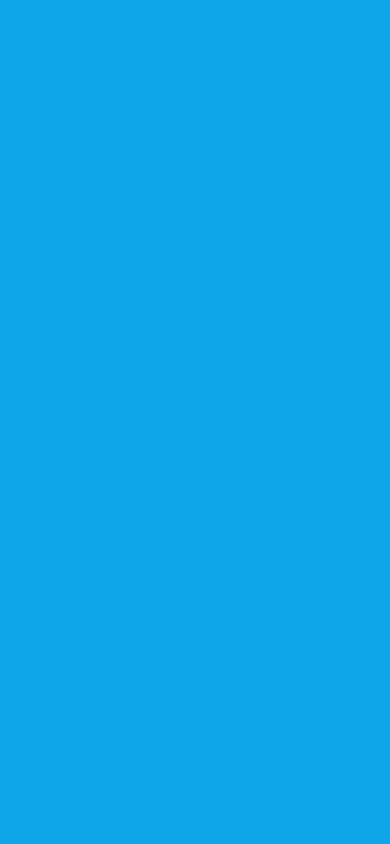
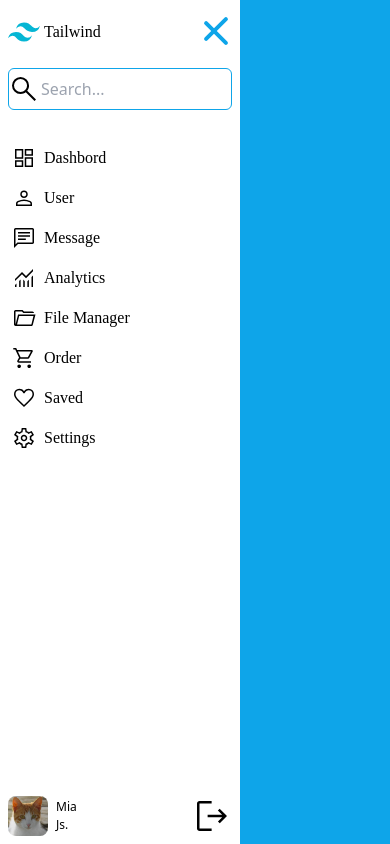
Before and after one commit to Mu-selim/TailwindCSS, a website: page Responsive sidebar/index.html in a window 390 px wide. Drawn offline with nearby package versions, Linux system fonts and the light colour scheme; files that its build step writes are made by us from their sources.

Commit message:
Responsive Sidebar

```diff
--- a/Responsive sidebar/index.html
+++ b/Responsive sidebar/index.html
@@ -1,16 +1,75 @@
 <!DOCTYPE html>
-<html lang="en" class="scroll-smooth">
+<html lang="en">
 <head>
     <meta charset="UTF-8">
     <meta http-equiv="X-UA-Compatible" content="IE=edge">
     <meta name="viewport" content="width=device-width, initial-scale=1.0">
-    <title>Responsive Navbar - Tailwind</title>
+    <title>Responsive Sidebar - Tailwind</title>
     <link rel="shortcut icon" href="tailwindIcon.svg" type="image/x-icon">
     <link rel="stylesheet" href="style/output.css">
     <link rel="stylesheet" href="style/custom.css">
     <script defer src="main.js"></script>
 </head>
 <body class="bg-sky-500">
-
+    <aside class="relative sidemenu flex flex-col h-screen w-60 p-1 bg-white duration-300">
+        <div class="topBox flex items-center justify-between p-1 my-2">
+            <div class="logo flex items-center gap-1">
+                <img class="tailwindLogo w-8 h-8 cursor-pointer" src="tailwindIcon.svg" alt="Tailwind">
+                <h1 class="tailwindHeeader font-[Poppins] select-none">Tailwind</h1>
+            </div>
+            <menu class="hamburger flex flex-col gap-1.5 cursor-pointer">
+                <span class="line line1 bg-sky-500 w-8 h-1 duration-300 translate-y-[6px] rotate-[45deg] rounded-lg"></span>
+                <span class="line line2 bg-sky-500 w-8 h-1 duration-300 translate-y-[-8px] rotate-[-45deg] rounded-lg"></span>
+            </menu>
+        </div>
+        <div class="relative h-fit mx-1 my-2">
+            <input class="searchInput w-full outline-none py-2 pl-8 pr-2 border-sky-500 border-[1px] rounded-md" type="text" placeholder="Search...">
+            <img class="searchIcon absolute w-8 h-8 cursor-pointer left-0 top-[50%] duration-300 translate-y-[-50%] rounded-md" src="Icons/search.svg" alt="">
+        </div>
+        <ul class="listContainer p-1 my-4">
+            <li class="listItem flex items-center gap-2 px-1 py-2 rounded-lg cursor-pointer duration-300 hover:bg-slate-300">
+                <img class="w-6 h-6" src="Icons/dashboard.svg" alt="">
+                <h2 class="listitemItitle font-[Poppins]">Dashbord</h2>
+            </li>
+            <li class="listItem flex items-center gap-2 px-1 py-2 rounded-lg cursor-pointer duration-300 hover:bg-slate-300">
+                <img class="w-6 h-6" src="Icons/user.svg" alt="">
+                <h2 class="listitemItitle font-[Poppins]">User</h2>
+            </li>
+            <li class="listItem flex items-center gap-2 px-1 py-2 rounded-lg cursor-pointer duration-300 hover:bg-slate-300">
+                <img class="w-6 h-6" src="Icons/message.svg" alt="">
+                <h2 class="listitemItitle font-[Poppins]">Message</h2>
+            </li>
+            <li class="listItem flex items-center gap-2 px-1 py-2 rounded-lg cursor-pointer duration-300 hover:bg-slate-300">
+                <img class="w-6 h-6" src="Icons/analytic.svg" alt="">
+                <h2 class="listitemItitle font-[Poppins]">Analytics</h2>
+            </li>
+            <li class="listItem flex items-center gap-2 px-1 py-2 rounded-lg cursor-pointer duration-300 hover:bg-slate-300">
+                <img class="w-6 h-6" src="Icons/folder.svg" alt="">
+                <h2 class="listitemItitle font-[Poppins]">File Manager</h2>
+            </li>
+            <li class="listItem flex items-center gap-2 px-1 py-2 rounded-lg cursor-pointer duration-300 hover:bg-slate-300">
+                <img class="w-6 h-6" src="Icons/order.svg" alt="">
+                <h2 class="listitemItitle font-[Poppins]">Order</h2>
+            </li>
+            <li class="listItem flex items-center gap-2 px-1 py-2 rounded-lg cursor-pointer duration-300 hover:bg-slate-300">
+                <img class="w-6 h-6" src="Icons/saved.svg" alt="">
+                <h2 class="listitemItitle font-[Poppins]">Saved</h2>
+            </li>
+            <li class="listItem flex items-center gap-2 px-1 py-2 rounded-lg cursor-pointer duration-300 hover:bg-slate-300">
+                <img class="w-6 h-6" src="Icons/settings.svg" alt="">
+                <h2 class="listitemItitle font-[Poppins]">Settings</h2>
+            </li>
+        </ul>
+        <div class="userBox absolute bottom-0 left-0 w-full p-2 flex justify-between items-center">
+            <div class="flex gap-2 items-center">
+                <img class="w-10 h-10 rounded-lg" src="Icons/cat.jpeg" alt="Cat">
+                <div class="name flex flex-col">
+                    <h1 class="firstName  text-[12px]">Mia</h1>
+                    <h2 class="secondname text-[12px]">Js.</h2>
+                </div>
+            </div>
+            <img class="logout w-10 h-10 cursor-pointer" src="Icons/logout.svg" alt="logout">
+        </div>
+    </aside>
 </body>
 </html>
--- a/Responsive sidebar/main.js
+++ b/Responsive sidebar/main.js
@@ -0,0 +1,12 @@
+const hamburger = document.querySelector('.hamburger');
+const sidemenu = document.querySelector('.sidemenu');
+const logo = document.querySelector('.logo');
+const tailwindLogo = document.querySelector('.tailwindLogo');
+
+hamburger.addEventListener('click', ()=> {
+    sidemenu.classList.add('active');
+});
+
+tailwindLogo.addEventListener('click', ()=> {
+    sidemenu.classList.remove('active');
+})
--- a/Responsive sidebar/style/custom.css
+++ b/Responsive sidebar/style/custom.css
@@ -0,0 +1,32 @@
+.sidemenu.active {
+    width: 60px;
+}
+
+.sidemenu.active .topBox {
+    justify-content: center;
+}
+
+.sidemenu.active .tailwindHeeader,
+.sidemenu.active .hamburger,
+.sidemenu.active .searchInput,
+.sidemenu.active .listitemItitle,
+.sidemenu.active .name,
+.sidemenu.active .logout {
+    display: none;
+}
+
+.sidemenu.active .searchIcon {
+    width: 40px;
+    height: 40px;
+    padding: 4px;
+    left: 50%;
+    transform: translate(-50%, -10px);
+}
+
+.sidemenu.active .searchIcon:hover {
+    background: #cbd5e1;
+}
+
+.sidemenu.active .listItem {
+    justify-content: center;
+}
```
Also changed, not shown: Responsive sidebar/Icons/addCircle.svg (added), Responsive sidebar/Icons/analytic.svg (added), Responsive sidebar/Icons/cat.jpeg (added), Responsive sidebar/Icons/close.svg (added), Responsive sidebar/Icons/dashboard.svg (added), Responsive sidebar/Icons/folder.svg (added), Responsive sidebar/Icons/logout.svg (added), Responsive sidebar/Icons/message.svg (added), Responsive sidebar/Icons/order.svg (added), Responsive sidebar/Icons/saved.svg (added), Responsive sidebar/Icons/search.svg (added), Responsive sidebar/Icons/settings.svg (added), Responsive sidebar/Icons/user.svg (added), Responsive sidebar/style/output.css (added).
